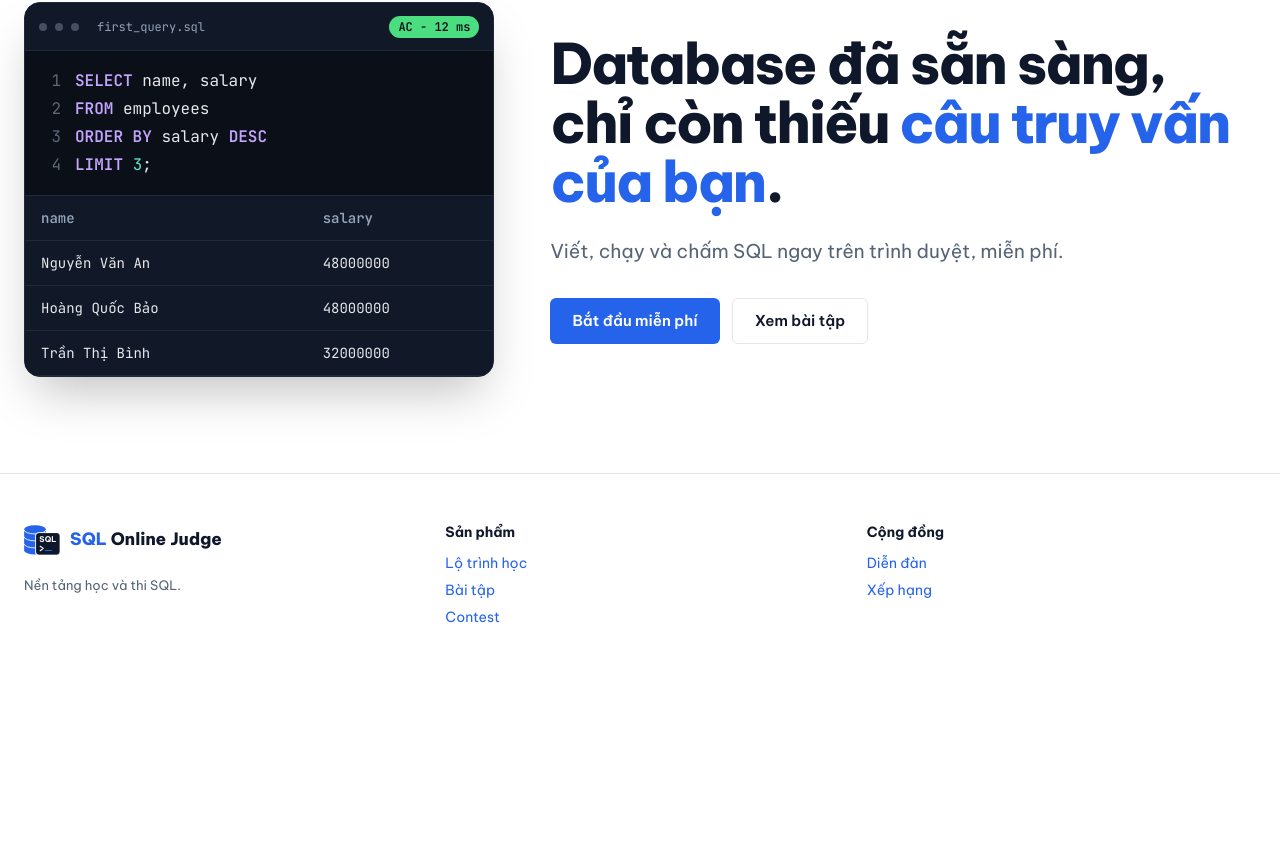
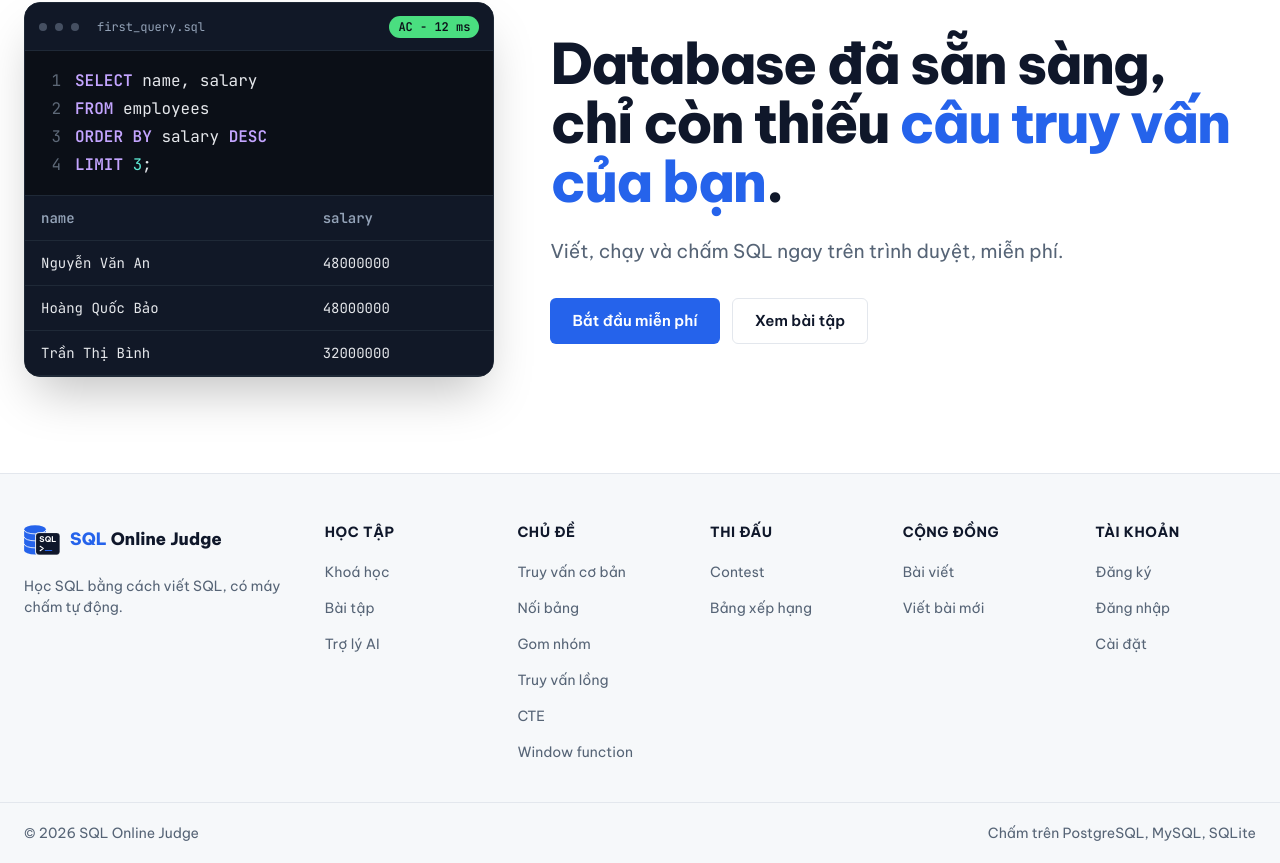
Before and after one commit to maitatduy/sql-online-judge, a Next.js app in the folder frontend/: page / in a window 1280 px wide. Shown: the part 2498-3361 px from the top of the page. Before the commit the page ends 3174 px from the top, so only its background shows below. Built offline with nearby package versions, Linux system fonts and the light colour scheme; no server answers.

Commit message:
feat: rebuild the landing footer links

```diff
--- a/frontend/src/features/marketing/components/MarketingFooter.tsx
+++ b/frontend/src/features/marketing/components/MarketingFooter.tsx
@@ -2,44 +2,84 @@ import Link from "next/link";
 
 import { Logo } from "@/components/shared/Logo";
 import { ROUTES } from "@/lib/routes";
+import { SITE_NAME } from "@/lib/site";
 
-const FOOTER_GROUPS = [
+import { ROADMAP_STAGES } from "../roadmap-stages";
+
+interface FooterLink {
+    label: string;
+    href: string;
+}
+
+interface FooterGroup {
+    title: string;
+    links: FooterLink[];
+}
+
+const FOOTER_GROUPS: FooterGroup[] = [
     {
-        title: "Sản phẩm",
+        title: "Học tập",
         links: [
-            { label: "Lộ trình học", href: ROUTES.learn },
+            { label: "Khoá học", href: ROUTES.learn },
             { label: "Bài tập", href: ROUTES.problems },
+            { label: "Trợ lý AI", href: ROUTES.ai },
+        ],
+    },
+    {
+        title: "Chủ đề",
+        links: ROADMAP_STAGES.map((stage) => ({
+            label: stage.title,
+            href: `${ROUTES.problems}?tag=${encodeURIComponent(stage.tag)}`,
+        })),
+    },
+    {
+        title: "Thi đấu",
+        links: [
             { label: "Contest", href: ROUTES.contests },
+            { label: "Bảng xếp hạng", href: ROUTES.leaderboard },
         ],
     },
     {
         title: "Cộng đồng",
         links: [
-            { label: "Diễn đàn", href: ROUTES.community },
-            { label: "Xếp hạng", href: ROUTES.leaderboard },
+            { label: "Bài viết", href: ROUTES.community },
+            { label: "Viết bài mới", href: ROUTES.communityNew },
+        ],
+    },
+    {
+        title: "Tài khoản",
+        links: [
+            { label: "Đăng ký", href: ROUTES.register },
+            { label: "Đăng nhập", href: ROUTES.login },
+            { label: "Cài đặt", href: ROUTES.settings },
         ],
     },
 ];
 
+const DIALECTS = "PostgreSQL, MySQL, SQLite";
+
 export function MarketingFooter() {
     return (
-        <footer className="border-t">
-            <div className="mx-auto grid max-w-7xl grid-cols-[repeat(auto-fit,minmax(180px,1fr))] gap-8 px-6 py-12">
-                <div>
+        <footer className="border-t bg-surface">
+            <div className="mx-auto grid max-w-7xl gap-10 px-6 pt-12 pb-8 lg:grid-cols-[1.4fr_5fr]">
+                <div className="max-w-xs">
                     <Logo />
-                    <p className="mt-3 text-[13px] text-muted-foreground">
-                        Nền tảng học và thi SQL.
+                    <p className="mt-3 text-muted-foreground">
+                        Học SQL bằng cách viết SQL, có máy chấm tự động.
                     </p>
                 </div>
+                <div className="grid grid-cols-2 gap-8 sm:grid-cols-3 lg:grid-cols-5">
                     {FOOTER_GROUPS.map((group) => (
                         <nav key={group.title} aria-label={group.title}>
-                        <h2 className="mb-2.5 font-bold">{group.title}</h2>
-                        <ul className="flex flex-col md:gap-1.5">
+                            <h2 className="mb-3 text-sm font-bold tracking-[0.04em] uppercase">
+                                {group.title}
+                            </h2>
+                            <ul className="flex flex-col">
                                 {group.links.map((link) => (
                                     <li key={link.href}>
                                         <Link
                                             href={link.href}
-                                        className="inline-flex min-h-11 items-center text-brand underline-offset-4 hover:underline md:min-h-0"
+                                            className="inline-flex min-h-11 items-center text-muted-foreground transition-colors hover:text-brand md:min-h-9"
                                         >
                                             {link.label}
                                         </Link>
@@ -49,6 +89,13 @@ export function MarketingFooter() {
                         </nav>
                     ))}
                 </div>
+            </div>
+            <div className="border-t">
+                <div className="mx-auto flex max-w-7xl flex-wrap items-center justify-between gap-2 px-6 py-5 text-sm text-muted-foreground">
+                    <p>{`© ${new Date().getFullYear()} ${SITE_NAME}`}</p>
+                    <p>{`Chấm trên ${DIALECTS}`}</p>
+                </div>
+            </div>
         </footer>
     );
 }
```
Also changed, not shown: 1 other file (tests, documents, lock files or other folders). Lines whose indentation alone changed are shown as unchanged.
